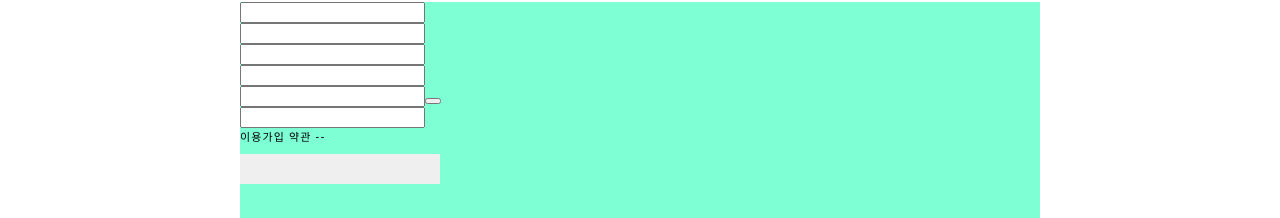
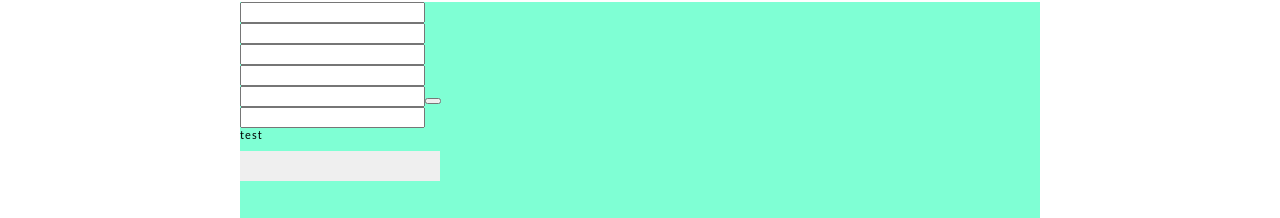
Before and after one commit to 1yoouoo/ShoppingMall, a React (Create React App) app in the folder Documents/shoppingmall/: page /signup in a window 1280 px wide. Shown: the part 68-286 px from the top of the page. Built offline with nearby package versions, Linux system fonts and the light colour scheme.

Commit message:
git pull

```diff
--- a/Documents/shoppingmall/src/Containers/SignUpPage.js
+++ b/Documents/shoppingmall/src/Containers/SignUpPage.js
@@ -40,7 +40,7 @@ const SignUpPage = () => {
           </div>
         </form>
       </div>
-      <div>이용가입 약관 --</div>
+      <div>test</div>
       <StyledButton />
     </div>
   );
```
